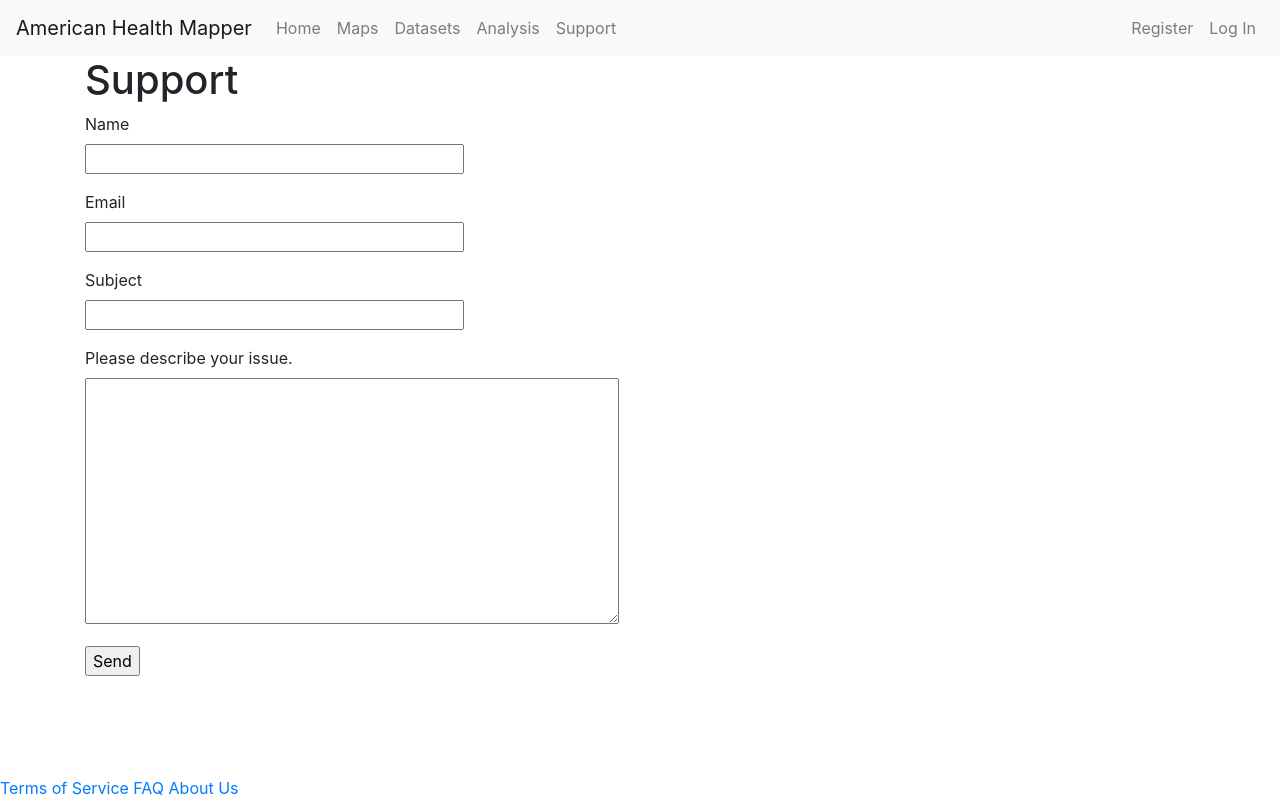
After one commit to Nunie123/ahm_back, a Flask app: page /support in a window 1280 px wide. The commit adds this page. Run offline with Flask 2, Linux system fonts and the light colour scheme; parts of the project's set-up code (start-up, migrations or seed data) failed here and were passed over; some libraries are stand-ins or nearby versions.

Commit message:
Added Support Features

```diff
--- a/app/config.py
+++ b/app/config.py
@@ -42,6 +42,7 @@ class AppConfig:
 
     # mail accounts
     MAIL_DEFAULT_SENDER = 'americanhealthmapper@gmail.com'
+    INTERNAL_RECIPIENTS = config.get('support', 'recipients')
 
     @staticmethod
     def get_uri(database_name):
--- a/app/forms.py
+++ b/app/forms.py
@@ -1,5 +1,5 @@
 from flask_wtf import FlaskForm
-from wtforms import PasswordField, BooleanField, SubmitField, StringField
+from wtforms import PasswordField, BooleanField, SubmitField, StringField, TextAreaField
 from wtforms.validators import DataRequired, Email, EqualTo, InputRequired, ValidationError
 from wtforms.fields.html5 import EmailField
 from app.models import User
@@ -41,6 +41,19 @@ class LoginForm(FlaskForm):
     remember_me = BooleanField('Remember Me')
     submit = SubmitField('Sign In')
 
+class SupportForm(FlaskForm):
+    name = StringField("Name")
+    email = EmailField(
+        'Email',
+        validators=[
+            InputRequired('Please enter your email address.'),
+            Email('This field requires a valid email address')
+        ]
+    )
+    subject = StringField('Subject')
+    message = TextAreaField('Please describe your issue.')
+    submit = SubmitField('Send')
+
 class EmailForm(FlaskForm):
     email = StringField(
         'Email',
--- a/app/routes.py
+++ b/app/routes.py
@@ -4,7 +4,7 @@ from flask import render_template, request, flash, redirect, url_for, jsonify
 from flask_login import current_user, login_user, logout_user, login_required
 from sqlalchemy.orm.session import make_transient_to_detached
 from app import app, db, models
-from app.forms import RegistrationForm, LoginForm, PasswordForm, EmailForm
+from app.forms import RegistrationForm, LoginForm, PasswordForm, EmailForm, SupportForm
 from app.email import send_email
 from app.token import generate_confirmation_token, confirm_token
 from app import models
@@ -17,6 +17,37 @@ def index():
     user_maps = models.Map.query.filter_by(owner_id=user_id).filter(models.Map.map_thumbnail_link != None).all()
     all_maps = models.Map.query.filter(models.Map.map_thumbnail_link != None).limit(5).all()
     return render_template('index.html', user_maps=user_maps, all_maps=all_maps)
+
+@app.route('/support', methods=['GET', 'POST'])
+def support():
+    form = SupportForm()
+    if form.validate_on_submit():
+        if current_user.is_authenticated:
+            user_id = current_user.get_id()
+        else:
+            user_id = None
+        ticket = models.SupportTicket(user_email=form.email.data,
+                                      user_name=form.name.data,
+                                      user_id=user_id,
+                                      user_message=form.message.data
+                                      )
+        db.session.add(ticket)
+        db.session.commit()
+        confirmation = render_template('support_email.html',
+                                       ticket=ticket.get_id())
+        subject = "Support ticket submitted"
+        send_email(form.email.data, subject, confirmation)
+        internal_ticket = render_template('support_ticket.html',
+                                          email=form.email.data,
+                                          name=form.name.data,
+                                          ticket_number=ticket.get_id(),
+                                          user_id=user_id,
+                                          message=form.message.data)
+        send_email(app.config['INTERNAL_RECIPIENTS'], subject, internal_ticket)
+        flash('Thank you for your feedback. A ticket has been submitted.', 'success')
+        return redirect(url_for('index'))
+    return render_template('support.html', title='Support', form=form)
+
 
 
 @app.route('/login', methods=['GET', 'POST'])
@@ -76,11 +107,9 @@ def reset():
             'reset_with_token',
             token=token,
             _external=True)
-        print(recover_url)
         html = render_template(
             'recover.html',
             recover_url=recover_url)
-        print('sending email')
         send_email(user.email, subject, html)
         flash('A reset link been sent via email.', 'success')
         return redirect(url_for('index'))
@@ -256,6 +285,14 @@ def save_dataset():
     models.GeographicAttribute.bulk_insert(attributes, dataset.geographic_dataset_id)
     return jsonify(success=True)
 
+@app.errorhandler(404)
+def page_not_found(e):
+    return render_template('404.html'), 404
+
+@app.errorhandler(500)
+def page_not_found(e):
+    db.session.rollback()
+    return render_template('500.html'), 500
 
 @app.route('/explore', methods=['GET', 'POST'])
 def explore():
--- a/app/templates/base.html
+++ b/app/templates/base.html
@@ -27,6 +27,7 @@
                     <a class="nav-item nav-link" href="{{ url_for('maps') }}">Maps</a>
                     <a class="nav-item nav-link" href="{{ url_for('datasets') }}">Datasets</a>
                     <a class="nav-item nav-link" href="{{ url_for('analysis') }}">Analysis</a>
+                    <a class="nav-item nav-link" href="{{ url_for('support') }}">Support</a>
                 </div>
             </div>
             <div class="collapse navbar-collapse" id="navbarSupportedContent">
--- /dev/null
+++ b/app/templates/support.html
@@ -0,0 +1,42 @@
+{% extends "base.html" %}
+
+{% block content %}
+<main>
+    <div class="container">
+        <h1>Support</h1>
+        <form action="" method="post">
+            {{ form.hidden_tag() }}
+            <p>
+                {{ form.name.label }}<br>
+                {{ form.name(size=32) }}<br>
+                {% for error in form.name.errors %}
+                <span style="color: red;">[{{ error }}]</span>
+                {% endfor %}
+            </p>
+            <p>
+                {{ form.email.label }}<br>
+                {{ form.email(size=32) }}<br>
+                {% for error in form.email.errors %}
+                <span style="color: red;">[{{ error }}]</span>
+                {% endfor %}
+            </p>
+            <p>
+                {{ form.subject.label }}<br>
+                {{ form.subject(size=32) }}<br>
+                {% for error in form.subject.errors %}
+                <span style="color: red;">[{{ error }}]</span>
+                {% endfor %}
+            </p>
+            <p>
+                {{ form.message.label }}<br>
+                {{ form.message(rows='10',cols='50') }}<br>
+                {% for error in form.message.errors %}
+                <span style="color: red;">[{{ error }}]</span>
+                {% endfor %}
+            </p>
+            <p>{{ form.submit() }}</p>
+        </form>
+    </div>
+</main>
+
+{% endblock %}
--- /dev/null
+++ b/app/templates/support_email.html
@@ -0,0 +1,4 @@
+<p>Thank you for submitting a ticket.</p>
+<p>Your ticket number is {{ ticket_number }}. We will look into your issue and get back to you shortly</a></p>
+<br>
+<p>Cheers!</p>
```
Also changed, not shown: app/models.py (+11 -0 lines), app/templates/404.html (added, +7 -0 lines), app/templates/500.html (added, +7 -0 lines), app/templates/support_ticket.html (added, +7 -0 lines), db/migrations/versions/23bc0d09a0b6_.py (added, +42 -0 lines).
